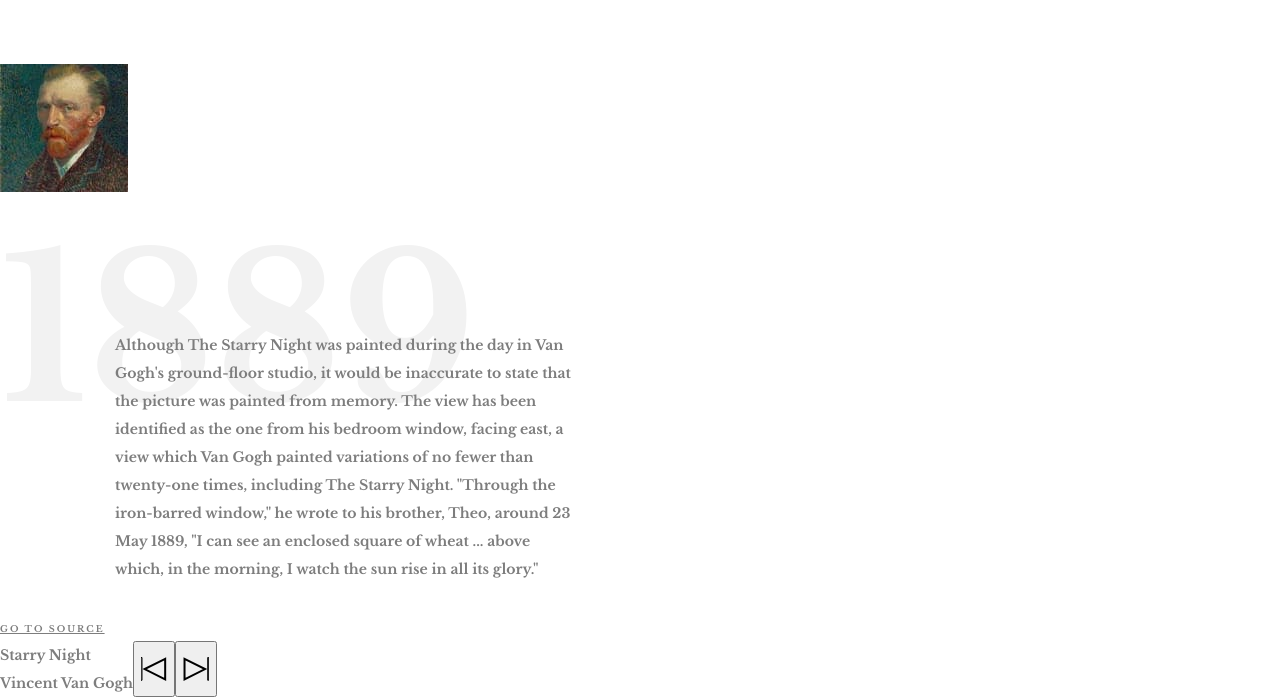
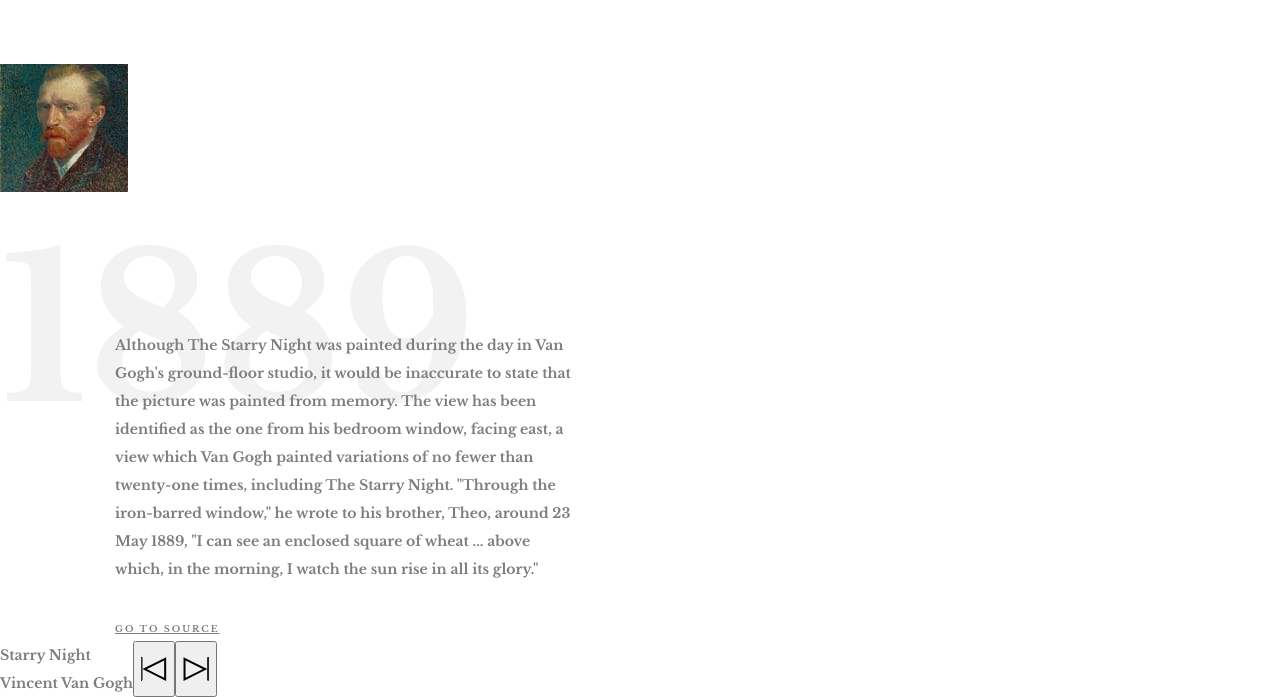
Before and after one commit to elisilk/galleria-slideshow-site, a plain HTML site: page starry-night.html in a window 1280 px wide. Shown: the part 797-1494 px from the top of the page. Drawn offline with nearby package versions, Linux system fonts and the light colour scheme.

Commit message:
Modified inline style of source links

```diff
--- a/css/index.css
+++ b/css/index.css
@@ -1011,6 +1011,10 @@ body {
     margin-block-start: 75px;
     margin-inline-start: 115px;
   }
+
+  .detail__source {
+    margin-inline-start: 115px;
+  }
 }
 
 /* tablet -> desktop */
@@ -1040,6 +1044,10 @@ body {
     margin-block-start: 115px;
     margin-inline-start: 1px;
   }
+
+  .detail__source {
+    margin-inline-start: 1px;
+  }
 }
 
 /* ------------------------------ */
```
